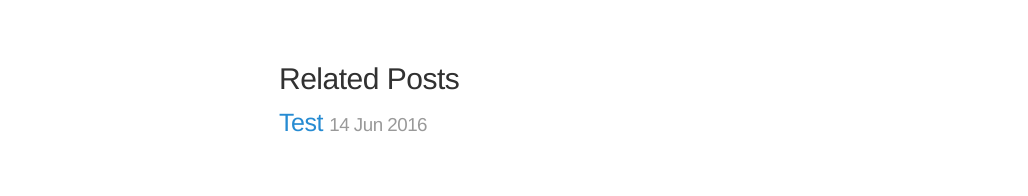
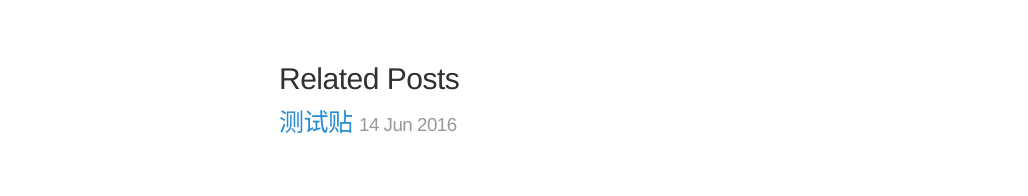
Before and after one commit to liuzhongshu/liuzhongshu.github.io, a Jekyll site: the page built from _posts/2016-06-13-blog-back.markdown, in a window 1280 px wide. Shown: the part 1226-1422 px from the top of the page, without its empty margins (1-1029 px from the left). Built offline with Jekyll 4.4.1, drawn with Linux system fonts in a browser that asks for light colours.

Commit message:
Update 2016-06-14-test.md

```diff
--- a/_posts/2016-06-14-test.md
+++ b/_posts/2016-06-14-test.md
@@ -1,5 +1,7 @@
 ---
 published: true
+title: 测试贴
+layout: post
 ---
 ## A New test
 
```
